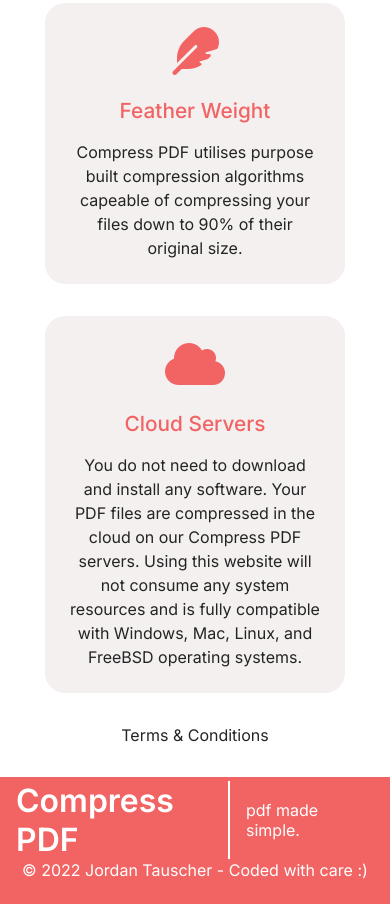
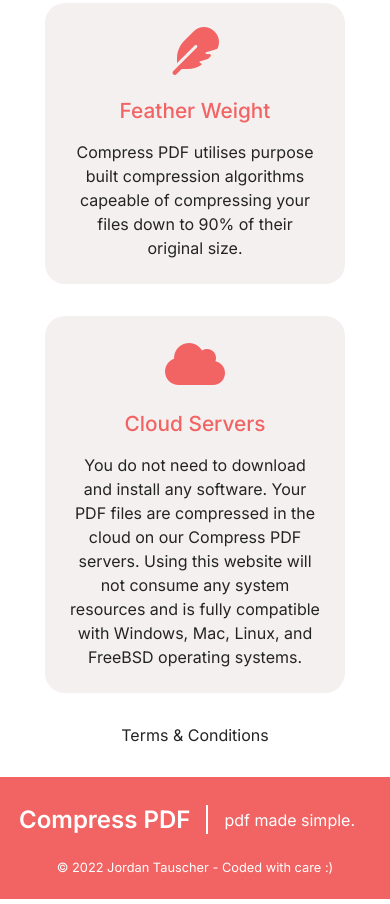
Before and after one commit to jordantauscher/glowing-octo-fortnight, a website: page public/index.html in a window 390 px wide. Shown: the part 1164-2068 px from the top of the page. Drawn offline with Linux system fonts and the light colour scheme.

Commit message:
fixed footer styles on really small devices

```diff
--- a/public/css/main.css
+++ b/public/css/main.css
@@ -295,6 +295,14 @@ footer{
     .sign-off{
         margin-bottom: 1.5rem;
     }
+
+    .sign-off .brand{
+        font-size: 1.5rem !important;
+    }
+
+    .copyright{
+        font-size: .8rem;
+    }
 }
 
 @media screen and (max-width: 650px){
```
